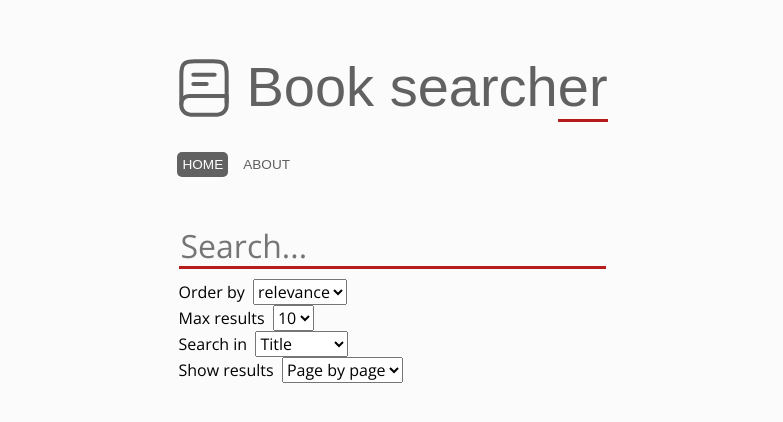
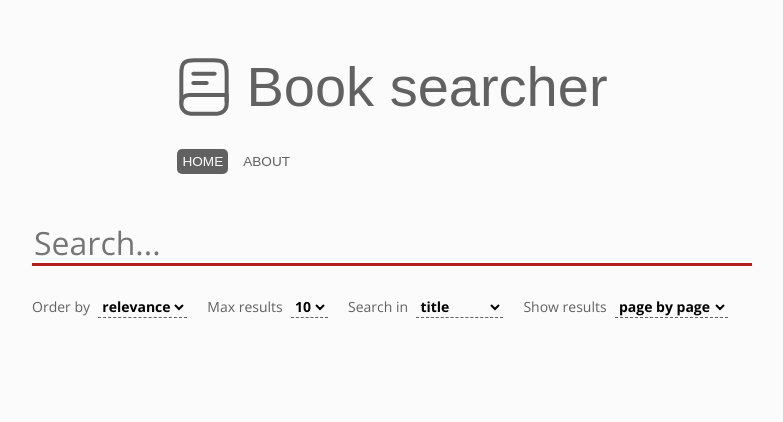
Before and after one commit to BTCY/book-catalog-vue-js, a Vue app: page / in a window 1280 px wide. Shown: the top 422 px of the page, without its empty margins (250-1033 px from the left). Built offline with nearby package versions, Linux system fonts and the light colour scheme.

Commit message:
Edits in layout

```diff
--- a/src/components/book-search/BookSearchToolbar.vue
+++ b/src/components/book-search/BookSearchToolbar.vue
@@ -3,38 +3,40 @@
     <div class="search-wrap">
       <input type="text" v-model="keywordLocal" autofocus placeholder="Search..." class="search-input" required>
     </div>
-    <div>
-      <label for="order">Order by</label>&nbsp;
-      <select name="order" v-model="orderByLocal">
+    <div class="params-wrap">
+      <div class="param">
+        <label for="order" class="param-label">Order by</label>&nbsp;
+        <select name="order" v-model="orderByLocal" class="param-select">
           <option value="newest">newest</option>
           <option value="relevance">relevance</option>
         </select>
       </div>
-    <div>
-      <label for="maxResults">Max results</label>&nbsp;
-      <select name="maxResults" v-model="maxResultsLocal">
+      <div class="param">
+        <label for="maxResults" class="param-label">Max results</label>&nbsp;
+        <select name="maxResults" v-model="maxResultsLocal" class="param-select">
           <option value="10">10</option>
           <option value="20">20</option>
           <option value="30">30</option>
           <option value="40">40</option>
         </select>
       </div>
-    <div>
-      <label for="searchIn">Search in</label>&nbsp;
-      <select name="searchIn" v-model="searchInLocal">
-        <option value="intitle">Title</option>
-        <option value="inauthor">Author</option>
-        <option value="inpublisher">Publisher</option>
-        <option value="subject">Subject</option>
-        <option value="">All</option>
+      <div class="param">
+        <label for="searchIn" class="param-label">Search in</label>&nbsp;
+        <select name="searchIn" v-model="searchInLocal" class="param-select">
+          <option value="intitle">title</option>
+          <option value="inauthor">author</option>
+          <option value="inpublisher">publisher</option>
+          <option value="subject">subject</option>
+          <option value="">all</option>
         </select>
       </div>
-    <div>
-      <label for="showResults">Show results</label>&nbsp;
-      <select name="showResults" v-model="showResultsLocal">
-        <option value="page">Page by page</option>
-        <option value="scroll">Infinite scroll</option>
+      <div class="param">
+        <label for="showResults" class="param-label">Show results</label>&nbsp;
+        <select name="showResults" v-model="showResultsLocal" class="param-select">
+          <option value="page">page by page</option>
+          <option value="scroll">infinite scroll</option>
         </select>
+      </div>
     </div>
   </div>
 </template>
@@ -114,17 +116,16 @@ export default {
 
 <style scoped>
 .toolbar {
+  display: grid;
   width: 100%;
-  display: grid;
   justify-content: center;
-  grid-template-columns: 47%;
   margin-top: 50px;
-  margin-bottom: 50px;
+  margin-bottom: 40px;
 }
 
 .search-wrap {
-  margin-bottom: 10px;
   width: 100%;
+  margin-bottom: 30px;
 }
 
 .search-input {
@@ -139,4 +140,30 @@ export default {
 .search-input:focus {
   outline: none;
 }
+
+.params-wrap {}
+
+.param {
+  display: inline-block;
+  margin-right: 20px;
+  margin-bottom: 20px;
+}
+
+.param-label {
+  font-size: 0.875em;
+  color: #616161;
+  /* text-transform: uppercase; */
+}
+
+.param-select {
+  font-size: 0.875em;
+  border: 0px;
+  border-bottom: 1px dashed #616161;
+  background-color: transparent;
+  font-weight: bold;
+}
+
+.param-select:hover {
+  cursor: pointer;
+}
 </style>
--- a/src/components/header/Header.vue
+++ b/src/components/header/Header.vue
@@ -64,7 +64,6 @@ export default {
 
  .logo-text-end {
    display: inline-block;
-   border-bottom: 3px solid #b71c1c;
  }
 
  nav {
```
Lines whose indentation alone changed are shown as unchanged.
